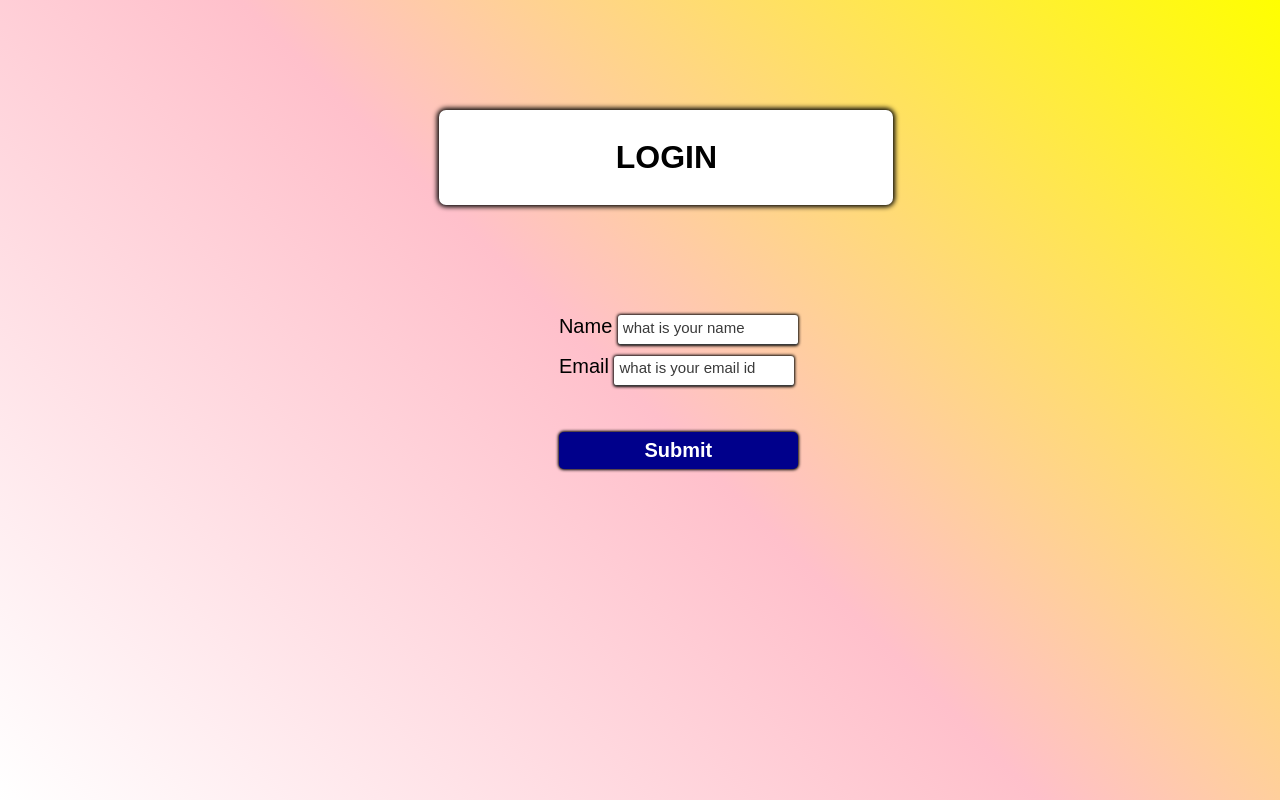
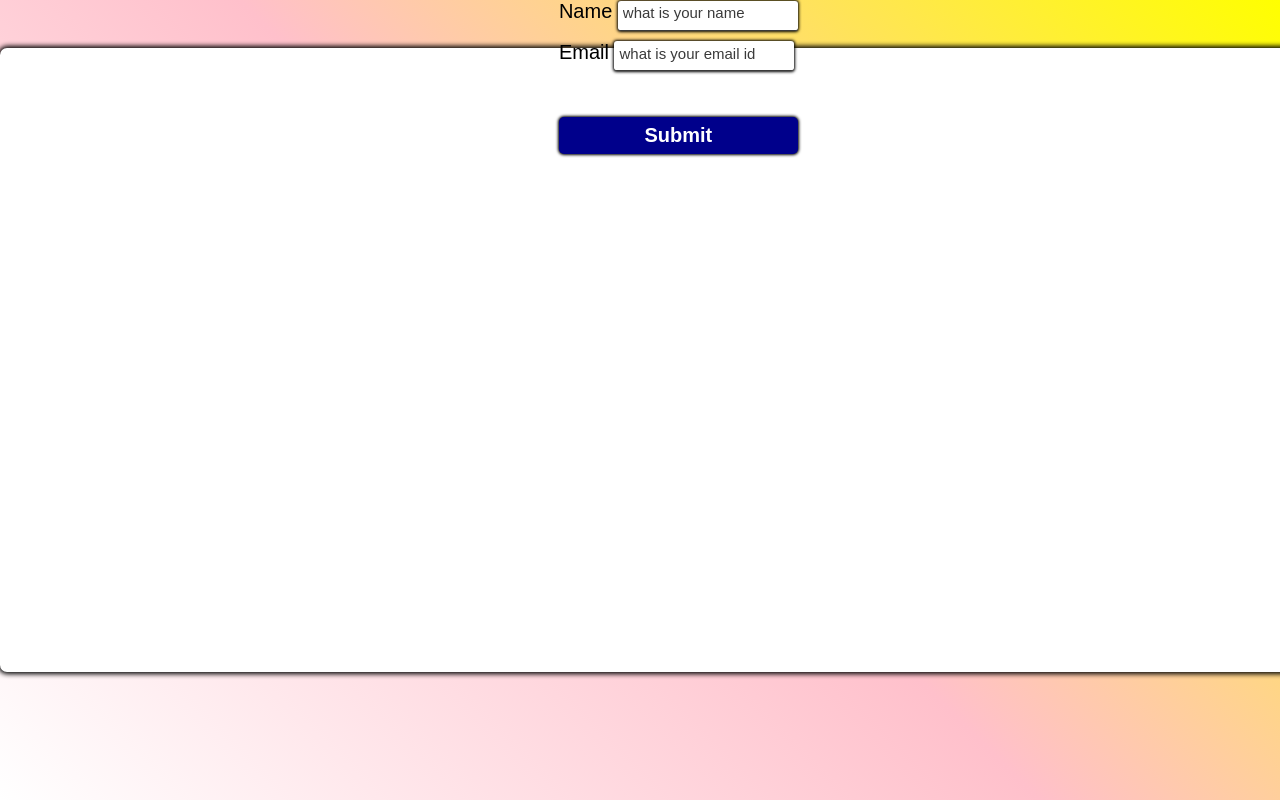
Before and after one commit to yoyodragon/yoyodragon.github.io, a plain HTML site: page index.html in a window 1280 px wide. Drawn offline with Linux system fonts and the light colour scheme.

Commit message:
Update index.html

```diff
--- a/index.html
+++ b/index.html
@@ -21,10 +21,9 @@ body {
 #main-holder {
   width: 190%;
   height: 30%;
-  position:relative;
-  left: -100px;
-  position:relative;
-  left: 100%;
+  position:absolute;
+  padding-left:50%;
+  padding-top:30%;
   display: grid;
   justify-content: center;
   align-items: center;
```
